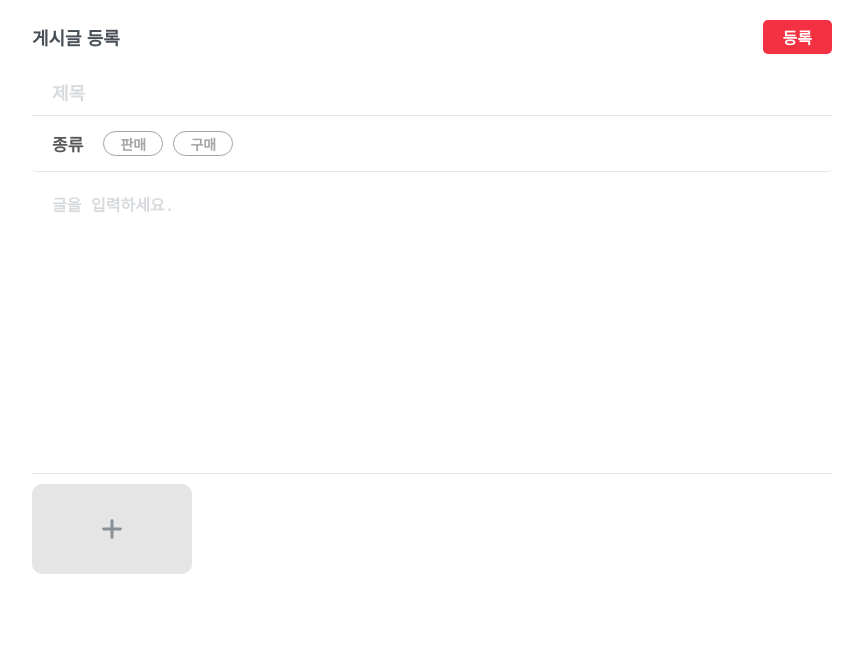
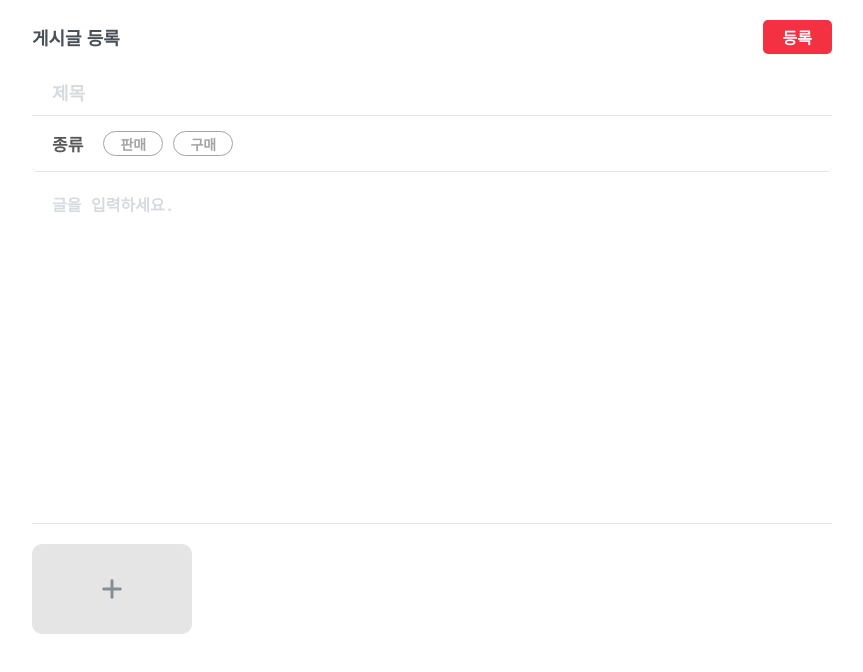
Before and after one commit to hscom96/board-practice, a Vue app in the folder frontend/: page /write in a window 1280 px wide. Shown: the top 672 px of the page, without its empty margins (208-1071 px from the left). Built offline with nearby package versions, Linux system fonts and the light colour scheme.

Commit message:
#18 design: 요소 간 여백 조정

```diff
--- a/frontend/src/components/write/UploadImage.vue
+++ b/frontend/src/components/write/UploadImage.vue
@@ -72,7 +72,7 @@ export default {
 
 <style lang="scss" scoped>
   .image {
-    margin-top: 10px;
+    margin: 20px 0;
     .empty-box {
       width: 160px;
       height: 90px;
--- a/frontend/src/components/write/WriteForm.vue
+++ b/frontend/src/components/write/WriteForm.vue
@@ -100,7 +100,7 @@ export default {
       textarea {
         padding: 20px;
         font-size: 16px;
-        height: 300px;
+        height: 350px;
         resize: none;
         &::placeholder {
           color: $color-lightgrey;
```
